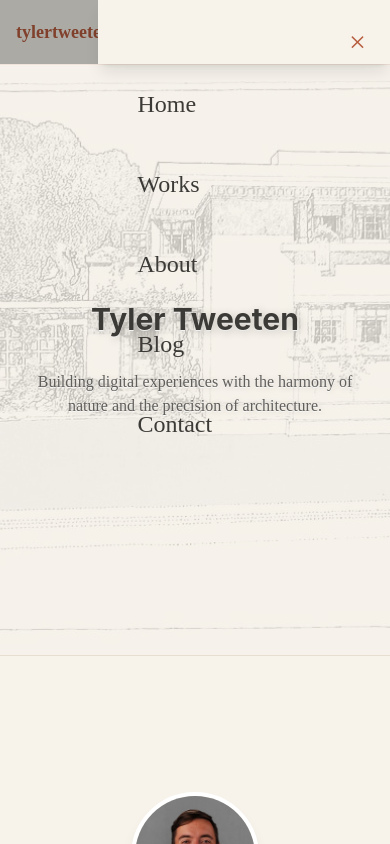
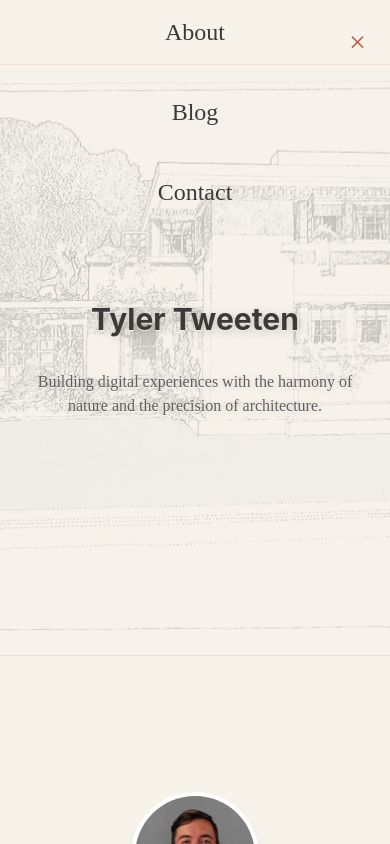
Before and after one commit to tweeten/Personal-Website, a React (Vite) app in the folder Personal Page/: page / in a window 390 px wide. Both pictures are taken after a click on the button "Menu". Shown: the top 844 px of the page. Built offline with nearby package versions, Linux system fonts and the light colour scheme.

Commit message:
bug fixes

```diff
--- a/Personal Page/src/App.tsx
+++ b/Personal Page/src/App.tsx
@@ -3,16 +3,7 @@ import { Header } from './components/Layout/Header';
 import { Footer } from './components/Layout/Footer';
 import { CustomCursor } from './components/Layout/CustomCursor';
 import { Home } from './pages/Home';
-import { useEffect } from 'react';
 export function App() {
-  useEffect(() => {
-    if (window.location.pathname === '/' && !window.location.hash) {
-      const hero = document.getElementById('hero');
-      if (hero) {
-        hero.scrollIntoView({ behavior: 'smooth', block: 'start' });
-      }
-    }
-  }, []);
   return <div className="relative bg-[#f7f3eb] text-[#3c3a36] min-h-screen overflow-x-hidden">
       <CustomCursor />
       <Header />
--- a/Personal Page/src/components/Layout/Header.tsx
+++ b/Personal Page/src/components/Layout/Header.tsx
@@ -62,20 +62,8 @@ export const Header = () => {
         {/* Mobile Navigation Drawer (Right Side) */}
         {menuOpen && (
           <>
-            {/* Overlay */}
-            <div
-              className="fixed inset-0 z-40 bg-black/30 md:hidden"
-              onClick={() => setMenuOpen(false)}
-              aria-label="Close menu overlay"
-            />
-            {/* Drawer */}
-            <motion.div
-              initial={{ x: '100%' }}
-              animate={{ x: 0 }}
-              exit={{ x: '100%' }}
-              transition={{ type: 'tween', duration: 0.3 }}
-              className="fixed inset-y-0 right-0 w-3/4 max-w-xs bg-[#f7f3eb] shadow-lg z-50 flex flex-col p-8 md:hidden"
-            >
+            {/* Fullscreen Opaque Menu Overlay */}
+            <div className="fixed inset-0 z-50 bg-[#f7f3eb] flex flex-col items-center justify-center">
               <button
                 className="absolute top-6 right-6 text-3xl text-[#b75c3d]"
                 onClick={() => setMenuOpen(false)}
@@ -83,12 +71,12 @@ export const Header = () => {
               >
                 ×
               </button>
-              <ul className="mt-12 space-y-8 text-2xl font-light">
+              <ul className="space-y-8 text-2xl font-light text-[#3c3a36]">
                 {menuItems.map((item) => (
                   <li key={item.name}>
                     <a
                       href={item.href}
-                      className="block hover:text-[#b75c3d] transition-colors duration-300 px-2 py-2 rounded-lg"
+                      className="block hover:text-[#b75c3d] transition-colors duration-300 px-2 py-2 rounded-lg text-center"
                       onClick={() => setMenuOpen(false)}
                     >
                       {item.name}
@@ -96,7 +84,9 @@ export const Header = () => {
                   </li>
                 ))}
               </ul>
-            </motion.div>
+            </div>
+            {/* Prevent background scroll when menu is open */}
+            <style>{`body { overflow: hidden !important; }`}</style>
           </>
         )}
       </div>
```
